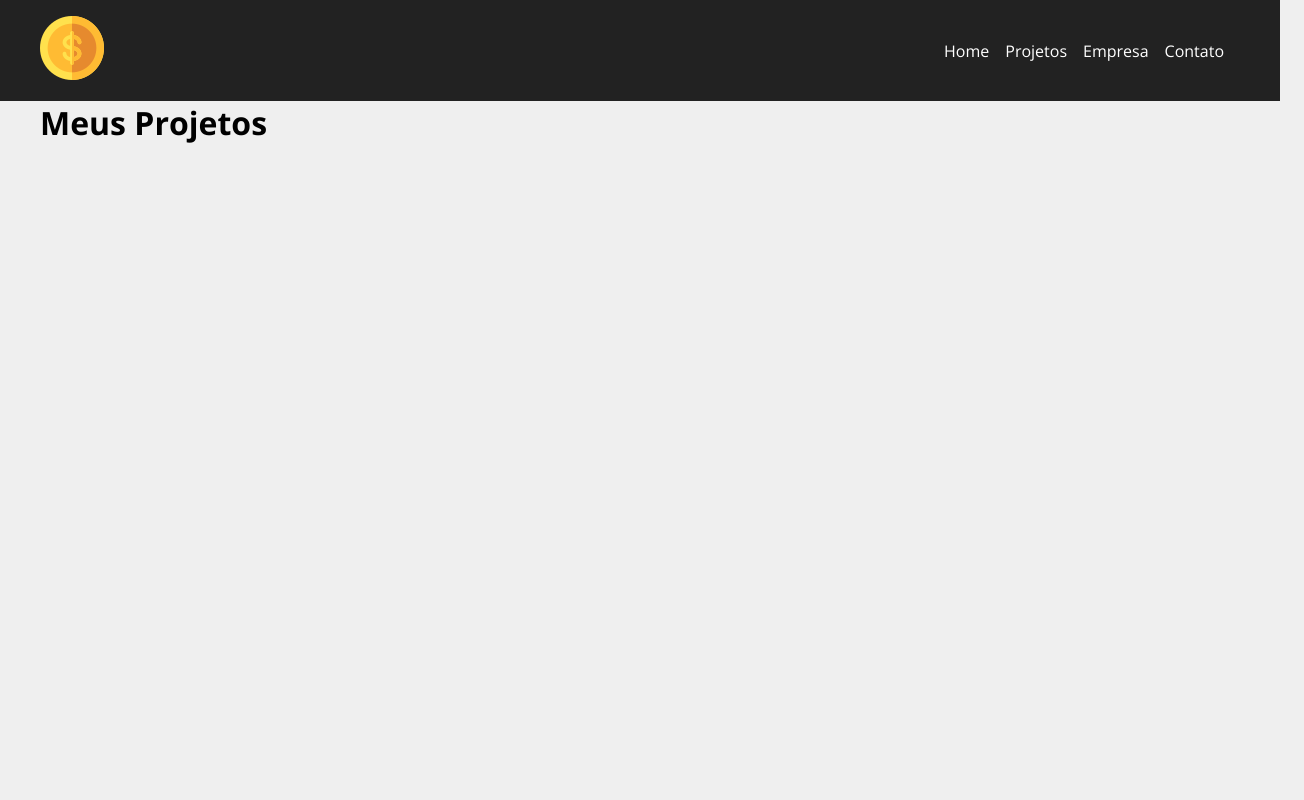
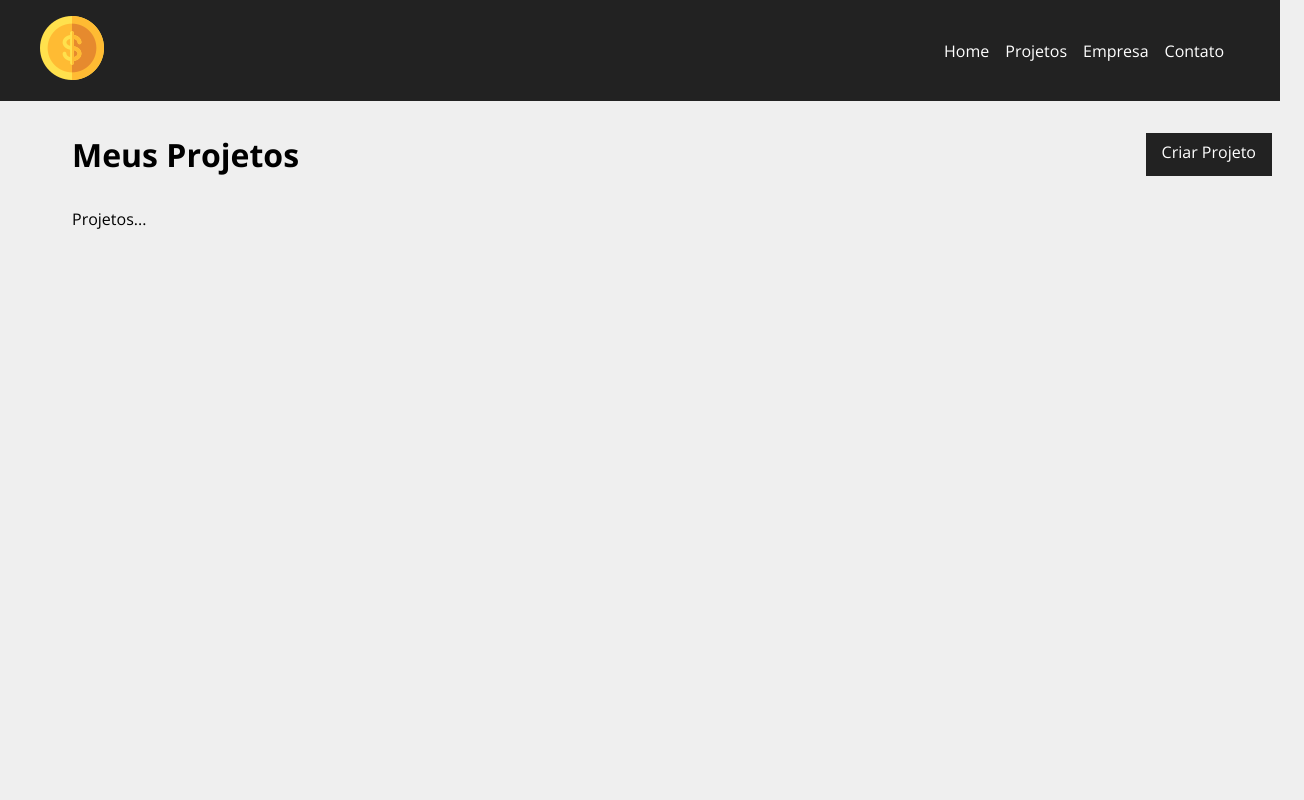
Before and after one commit to danielreschkelima-code/PROJETO_TI, a React (Create React App) app in the folder React/costs/: page /projects in a window 1280 px wide. Shown: the top 800 px of the page, 1304 px wide, since content can reach past the window. Built offline with nearby package versions, Linux system fonts and the light colour scheme; a web font is replaced by a local one.

Commit message:
Criação Projects base

```diff
--- a/React/costs/src/components/pages/Projects.js
+++ b/React/costs/src/components/pages/Projects.js
@@ -1,6 +1,10 @@
 import { useLocation } from 'react-router-dom';
 
-import Message from "../layout/Message";
+import Message from "../layout/Message.js";
+import Container from '../layout/Container.js'
+import LinkButton from '../layout/LinkButton.js';
+
+import styles from './Projects.module.css'
 
 function Projects() {
 
@@ -12,9 +16,15 @@
     }
 
     return (
-        <div>
-            <h1>Meus Projetos</h1>
+        <div className={styles.project_container}>
+            <div className={styles.title_container}>
+                <h1>Meus Projetos</h1>
+                <LinkButton to="/newproject" text="Criar Projeto" />
+            </div>
             {message && <Message msg={message} type="success" />}
+            <Container customCLass="start">
+                <p>Projetos...</p>
+            </Container>
         </div>
     );
 }
--- /dev/null
+++ b/React/costs/src/components/pages/Projects.module.css
@@ -0,0 +1,9 @@
+.project_container {
+    padding: 2em;
+}
+
+.title_container {
+    display: flex;
+    justify-content: space-between;
+    margin-bottom: 2em;
+}
```
